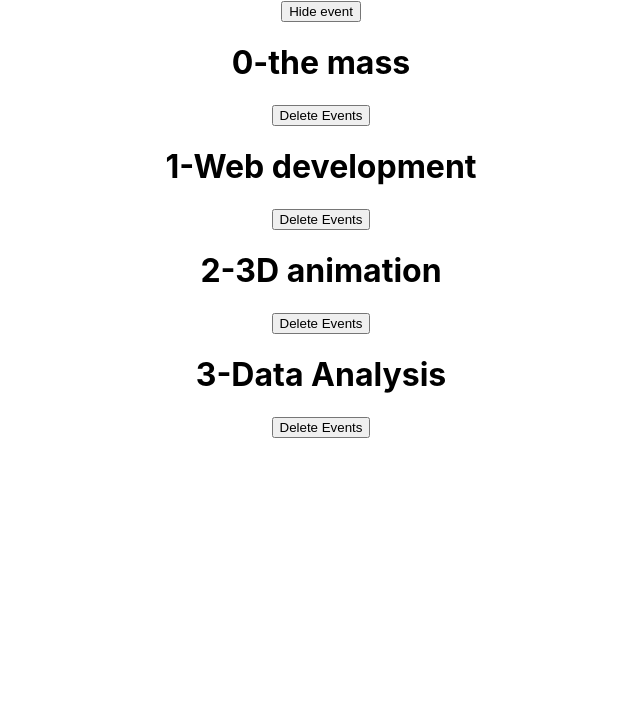
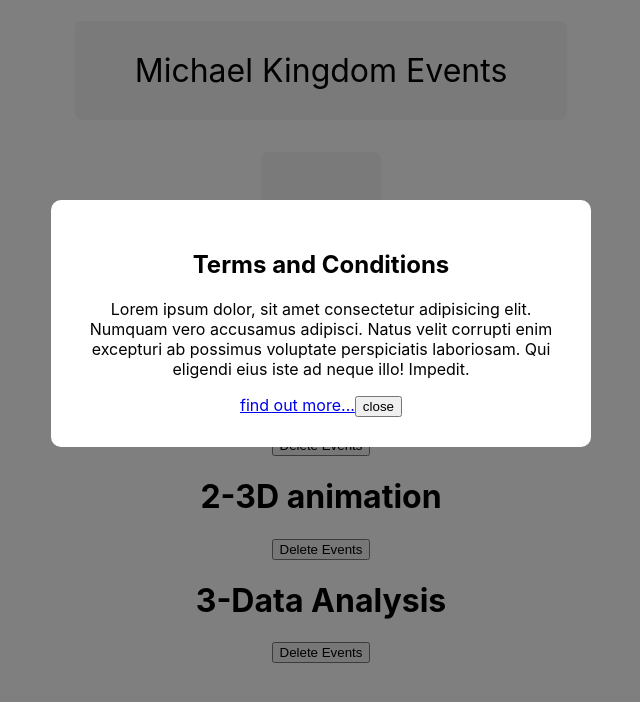
Before and after one commit to michaelteye/New-staffs, a React (Create React App) app: page / in a window 1280 px wide. Shown: the top 702 px of the page, without its empty margins (319-959 px from the left). Built offline with nearby package versions, Linux system fonts and the light colour scheme.

Commit message:
new changes made

```diff
--- a/src/App.js
+++ b/src/App.js
@@ -1,7 +1,10 @@
 import './App.css';
-import React, { useEffect, useState, useMemo } from 'react'
+import React, {useState} from 'react'
+import Title from './components/Title';
+import Modal from './components/Modal';
 
 function App(){
+  const [showModal,setShowModel] = useState(true)
   const [showEvents,setShowEvent] = useState(true)
   const [events, setEvents] = useState([
     {title: "the mass", description: "the 3rd world war", id:1},
@@ -19,13 +22,18 @@ function App(){
       })
     })
 
+
     console.log(id)
   }
 
+  const handleClose = ()=>{
+    setShowModel(false)
+  }
 
 
   return (
     <div className='App'>
+      <Title title="Michael Kingdom Events"  />
       {showEvents && (
         <div>
            <button onClick={()=> setShowEvent(false)}>Hide event</button>
@@ -44,11 +52,23 @@ function App(){
 
 
       {showEvents && events.map((event,index)=>(
-        <div key={event.id}>
+        <React.Fragment key={event.id}>
           <h1>{index}-{event.title}</h1>
           <button onClick={()=>handleClick(event.id)}>Delete Events</button>
-        </div>
+        </React.Fragment>
       ))}
+      {showModal && <Modal handleClose={handleClose}>
+      <h2>Terms and Conditions</h2>
+      <p>
+      Lorem ipsum dolor, sit amet consectetur adipisicing elit.
+       Numquam vero accusamus adipisci. Natus velit corrupti enim excepturi
+       ab possimus voluptate perspiciatis laboriosam. Qui eligendi eius
+        iste ad neque illo! Impedit.
+      </p>
+      <a href='£'>find out more...</a>
+      </Modal>
+      }
+
     </div>
   )
 
--- /dev/null
+++ b/src/components/Modal.css
@@ -0,0 +1,15 @@
+.modal-backdrop {
+    position: fixed;
+    top: 0;
+    left: 0;
+    width: 100%;
+    height: 100%;
+    background: rgba(0,0,0,0.5);
+  }
+  .modal {
+    padding: 30px;
+    max-width: 480px;
+    margin: 200px auto;
+    background: #fff;
+    border-radius: 10px;
+  }
--- /dev/null
+++ b/src/components/Modal.js
@@ -0,0 +1,13 @@
+import './Modal.css'
+import React from 'react'
+export default function Modal({children, handleClose}) {
+  return (
+    <div className='modal-backdrop'>
+        <div className='modal'>
+            {children}
+            <button onClick={handleClose}>close</button>
+        </div>
+
+    </div>
+  )
+}
--- /dev/null
+++ b/src/components/Title.js
@@ -0,0 +1,10 @@
+export default  function Title({title, subtitle}){
+    return (
+        <>
+            <h1 className="title">{title}</h1>
+            <br />
+            <h1 className="title">{subtitle}</h1>
+
+        </>
+    )
+}
--- a/src/index.css
+++ b/src/index.css
@@ -11,3 +11,20 @@ code {
   font-family: source-code-pro, Menlo, Monaco, Consolas, 'Courier New',
     monospace;
 }
+.title {
+  display: inline-block;
+  padding: 30px 60px;
+  background: #f4f4f4;
+  border-radius: 8px;
+  font-weight: normal;
+  margin-bottom: 10px;
+}
+.subtitle {
+  display: inline-block;
+  color: #555;
+  font-weight: normal;
+  padding-bottom: 20px;
+  border-bottom: 1px solid #f4f4f4;
+  margin-top: 10px;
+  margin-bottom: 60px;
+}
```
